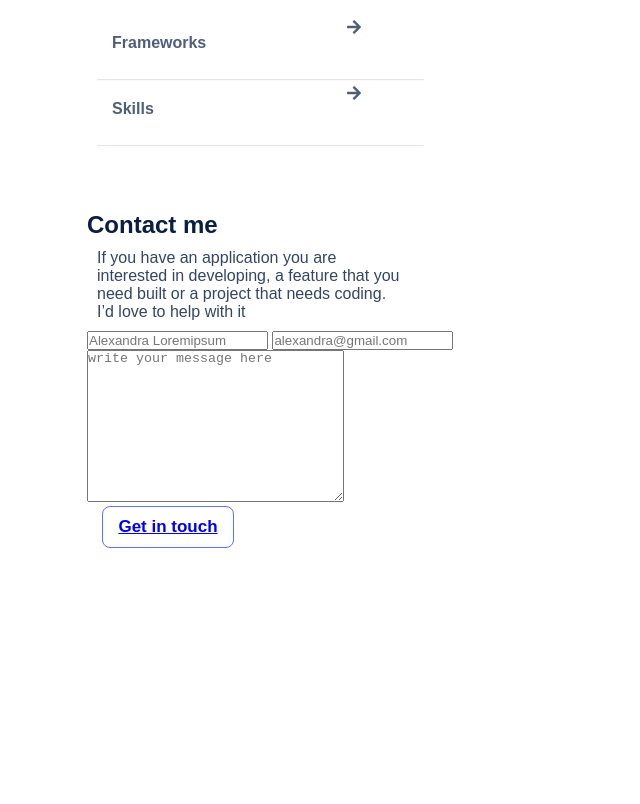
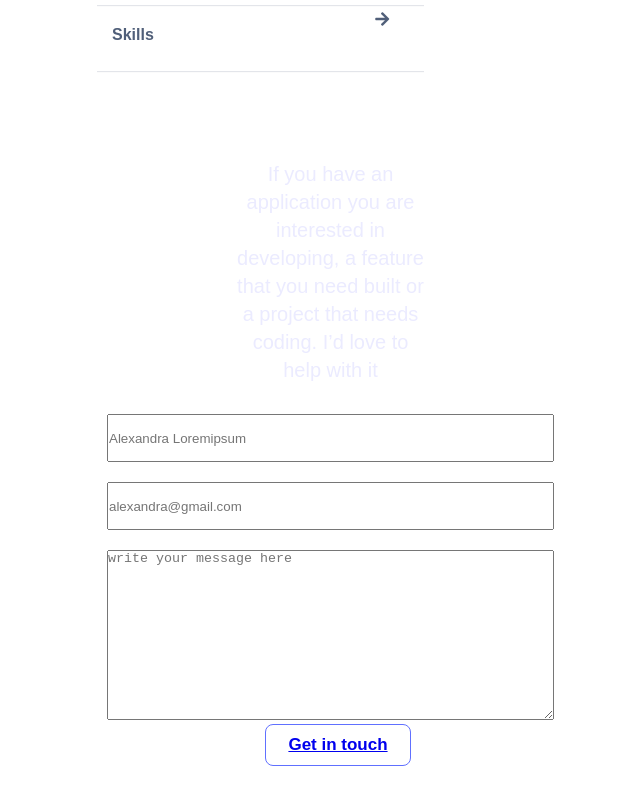
Before and after one commit to AbdifatahYasin1/Abdifatah-portfolio, a website: page index.html in a window 1280 px wide. Shown: the part 3160-3964 px from the top of the page, without its empty margins (333-973 px from the left). Before the commit the page ends 3736 px from the top, so only its background shows below. Drawn offline with Linux system fonts and the light colour scheme; a web font is replaced by a local one.

Commit message:
add css to portfolio

```diff
--- a/style.css
+++ b/style.css
@@ -240,3 +240,49 @@ nav {
   justify-content: center;
   align-items: center;
 }
+.contact {
+  background-image: url(images/contact\ form-\ background-shape-desktop.svg);
+  background-repeat: no-repeat;
+  flex-wrap: wrap;
+  width: 100%;
+  height: 100vh;
+}
+
+textarea {
+  width: 447px;
+  height: 170px;
+  color: #cfd8dc;
+}
+input {
+  display: flex;
+  margin: 20px;
+  width: 447px;
+  height: 48px;
+  flex-wrap: wrap;
+}
+.container-contact {
+  display: flex;
+  justify-content: center;
+  align-items: center;
+  text-align: center;
+  flex-direction: column;
+  margin-top: 10%;
+  height: 400px;
+}
+.container-contact p {
+  font-weight: 400;
+  font-size: 20px;
+  line-height: 28px;
+  text-align: center;
+  color: #ebebff;
+  width: 40%;
+  vertical-align: top;
+}
+.container-contact h2 {
+  font-size: 40px;
+  line-height: 52px;
+  text-align: center;
+  vertical-align: center;
+  color: #fff;
+  margin-top: 15%;
+}
```
